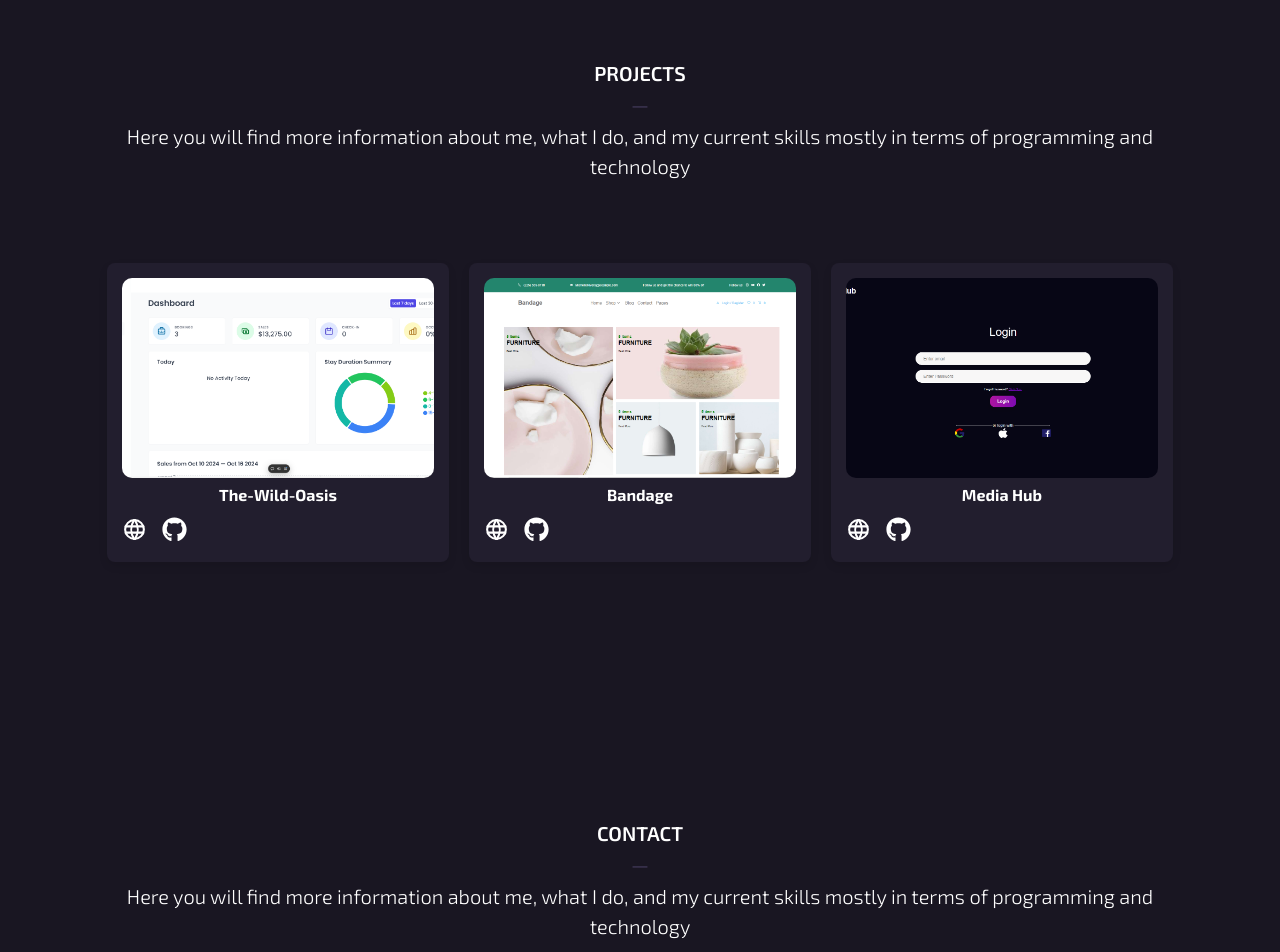
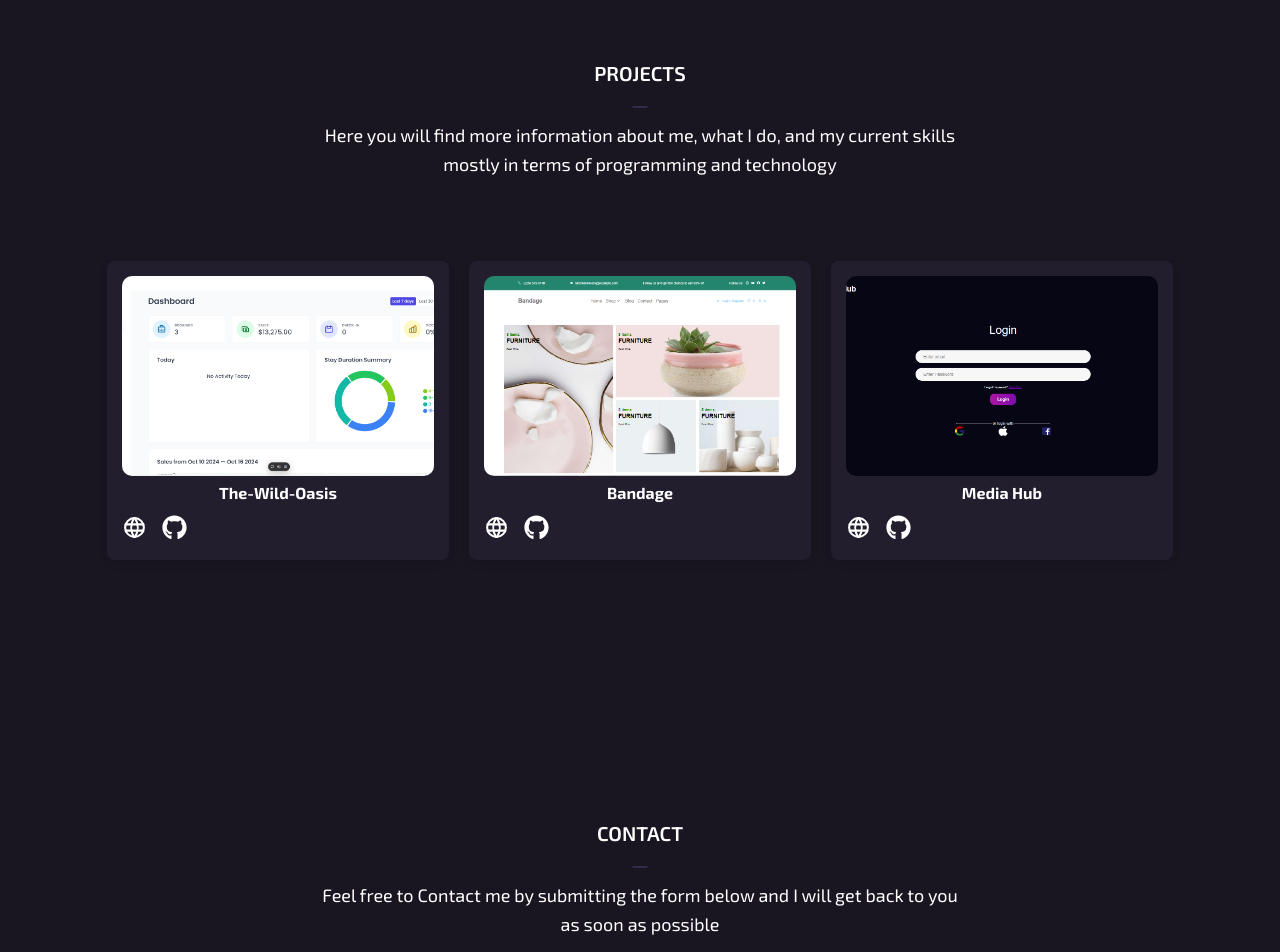
Before and after one commit to EzeArinze/My-Portoflio, a React (Vite) app: page /home#hero in a window 1280 px wide. Shown: the part 1580-2532 px from the top of the page. Built offline with nearby package versions, Linux system fonts and the light colour scheme; no server answers.

Commit message:
reponsive style

```diff
--- a/src/components/About.jsx
+++ b/src/components/About.jsx
@@ -57,7 +57,7 @@ function About() {
       <StyledAbout>
         <Heading as={"h2"}>About Me</Heading>
         <span>&mdash;</span>
-        <Ptag as={"p-header"}>
+        <Ptag as={"p-text"}>
           Here you will find more information about me, what I do, and my
           current skills mostly in terms of programming and technology
         </Ptag>
--- a/src/components/Contact.jsx
+++ b/src/components/Contact.jsx
@@ -44,9 +44,9 @@ function Contact() {
       <StyledContact>
         <Heading as={"h2"}>Contact</Heading>
         <span>&mdash;</span>
-        <Ptag as={"p-header"}>
-          Here you will find more information about me, what I do, and my
-          current skills mostly in terms of programming and technology
+        <Ptag as={"p-text"}>
+          Feel free to Contact me by submitting the form below and I will get
+          back to you as soon as possible
         </Ptag>
 
         <StyledCta $isDarkMode={isDarkMode}>
--- a/src/components/Hero.jsx
+++ b/src/components/Hero.jsx
@@ -20,7 +20,7 @@ function Hero() {
         {" "}
         <span>Hey,</span> This is Nuel
       </Heading>
-      <Ptag as={"p-text"}>
+      <Ptag as={"p-header"}>
         A Result-Oriented Web Developer building and managing Websites and Web
         Applications that leads to the success of the overall product
       </Ptag>
--- a/src/components/Projects.jsx
+++ b/src/components/Projects.jsx
@@ -29,7 +29,7 @@ function Project() {
     <StyledProjects>
       <Heading as={"h2"}>Projects</Heading>
       <span>&mdash;</span>
-      <Ptag as={"p-header"}>
+      <Ptag as={"p-text"}>
         Here you will find more information about me, what I do, and my current
         skills mostly in terms of programming and technology
       </Ptag>
--- a/src/ui/Heading.jsx
+++ b/src/ui/Heading.jsx
@@ -9,6 +9,10 @@ const Heading = styled.h1`
       span {
         background-color: #f5f5f5;
         color: #595959;
+      }
+
+      @media (max-width: 418px) {
+        font-size: 3rem;
       }
     `}
 
@@ -34,6 +38,10 @@ const Heading = styled.h1`
       font-weight: 600;
       text-align: left;
       text-transform: uppercase;
+
+      @media (max-width: 961px) {
+        font-size: 1.5rem;
+      }
     `}
 
     line-height:1.4;
--- a/src/ui/P.jsx
+++ b/src/ui/P.jsx
@@ -4,20 +4,34 @@ export const Ptag = styled.p`
   ${(props) =>
     props.as === "p-header" &&
     css`
+      width: 70%;
       font-size: 2rem;
       font-weight: 300;
       text-align: center;
+
+      @media (max-width: 570px) {
+        width: 90%;
+        font-size: 1.6rem;
+      }
     `}
   ${(props) =>
     props.as === "p-text" &&
     css`
-      font-size: 2.2rem;
+      font-size: 1.8rem;
       text-align: center;
       width: 100%;
       line-height: 1.6;
 
-      @media (max-width: 576px) {
-        font-size: 1.8rem;
+      @media (max-width: 1560px) {
+        width: 60%;
+      }
+
+      @media (max-width: 998px) {
+        width: 90%;
+      }
+
+      @media (max-width: 721px) {
+        font-size: 1.4rem;
       }
     `}
 
@@ -32,6 +46,10 @@ export const Ptag = styled.p`
     css`
       font-size: 1.6rem;
       font-weight: 300;
+
+      @media (max-width: 721px) {
+        font-size: 1.4rem;
+      }
     `}
 
     ${(props) =>
@@ -40,4 +58,7 @@ export const Ptag = styled.p`
       font-size: 1.3rem;
       font-weight: 300;
     `}
+    @media (max-width: 544px) {
+    font-size: 1.2rem;
+  }
 `;
```
